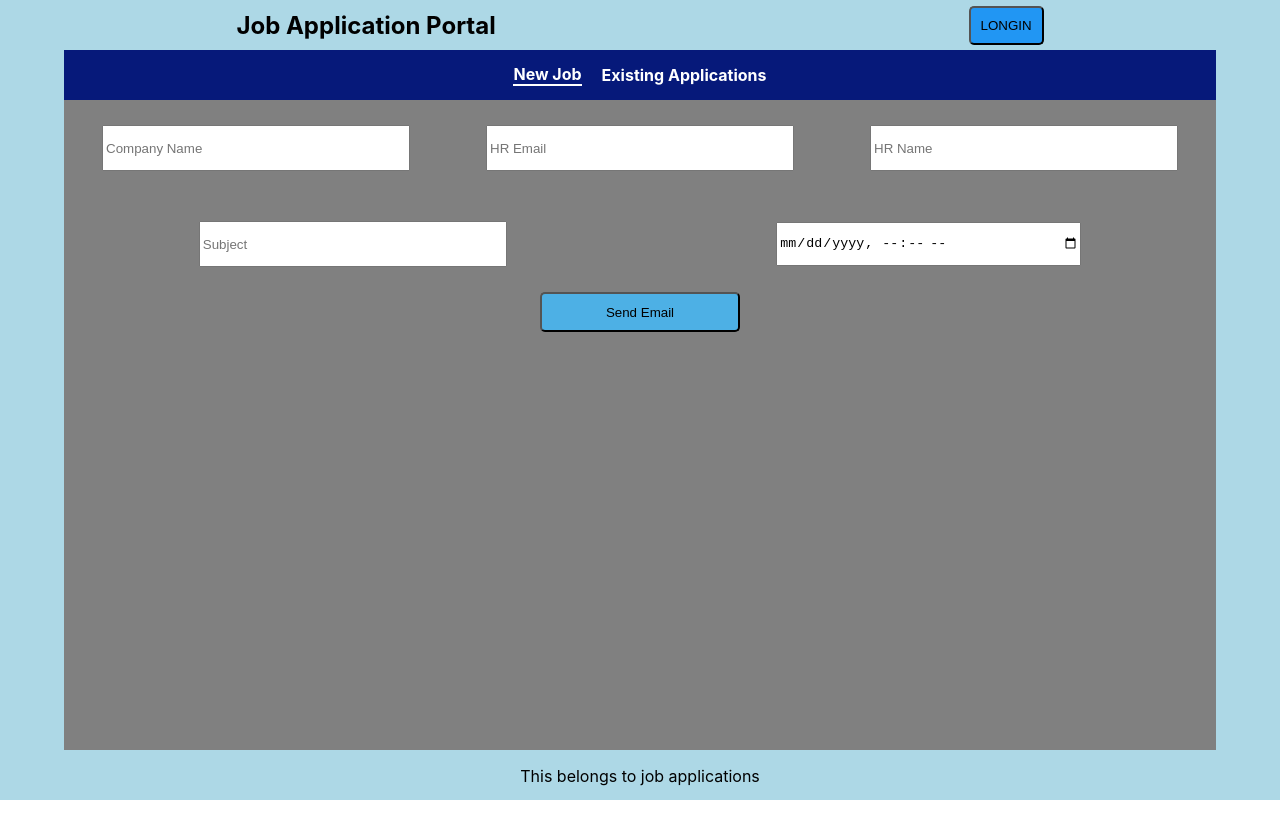
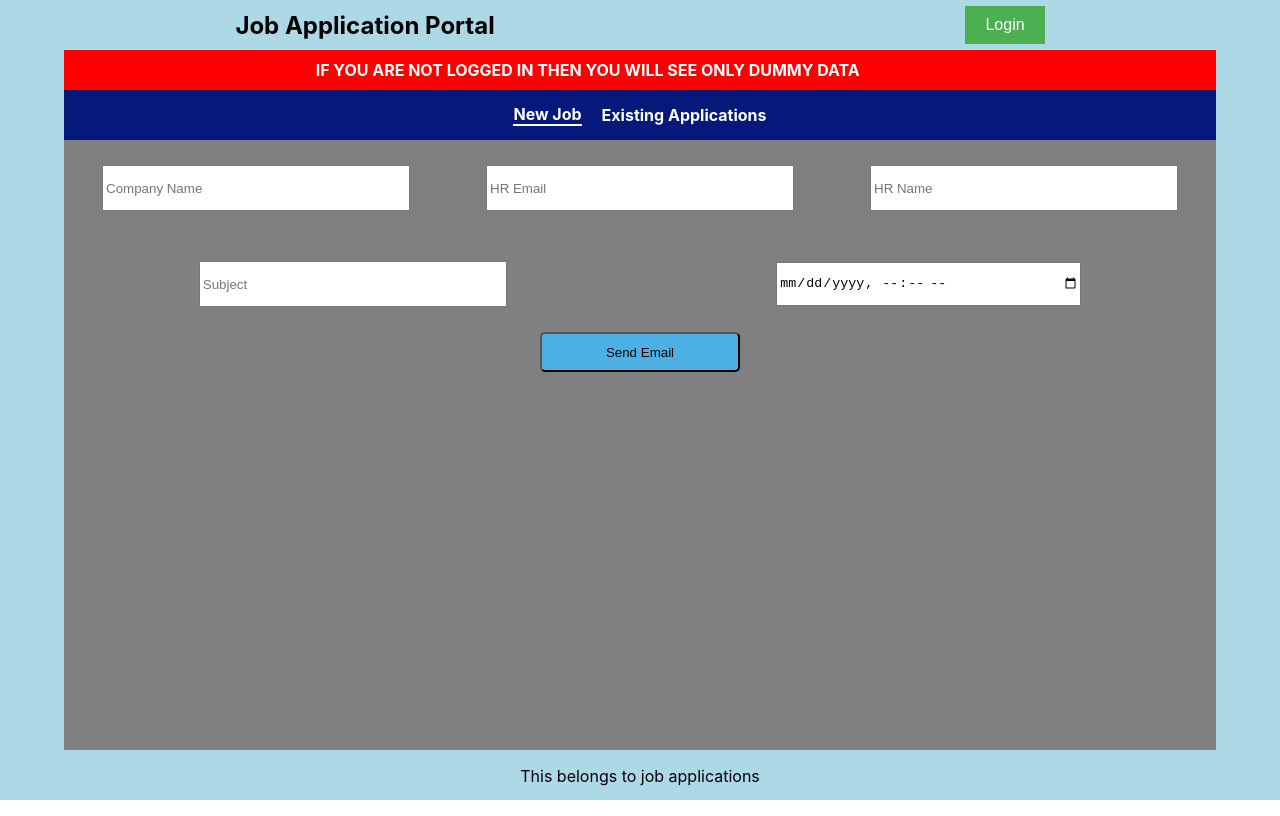
Before and after one commit to PrakashRNale/JobApplicationFE, a React (Create React App) app: page / in a window 1280 px wide. Built offline with nearby package versions, Linux system fonts and the light colour scheme.

Commit message:
Added Sliding Notification if user is not logged in

```diff
--- a/src/components/Header/Header.js
+++ b/src/components/Header/Header.js
@@ -1,6 +1,7 @@
 import React, { useContext } from 'react';
 import classes from './Style.module.css';
 import UserContext from '../../context/UserContext/UserContext';
+import LoginDropdown from '../LoginDropdown/LoginDropdown';
 
 const Header = ({setShowLogin}) => {
   const userContext = useContext(UserContext);
@@ -12,7 +13,7 @@ const Header = ({setShowLogin}) => {
           {user ?
             <h2>Welcome, {user.name}</h2>
             :
-            <button className={classes.loginButton} onClick={() => setShowLogin(true)}>LONGIN</button>
+            <LoginDropdown setShowLogin={setShowLogin} />
           }
         </div>
 
--- a/src/components/JobApplication/JobApplication.js
+++ b/src/components/JobApplication/JobApplication.js
@@ -1,13 +1,19 @@
-import React, { useState } from 'react'
+import React, { useContext, useState } from 'react'
 import NewJobApplication from '../NewJobApplication/NewJobApplication'
 import AppliedCompanies from '../AppliedCompanies/AppliedCompanies';
 import classes from './Style.module.css';
+import UserContext from '../../context/UserContext/UserContext';
+import Notification from '../Notification/Notificaiton';
 
 const JobApplication = () => {
   const [tab, setTab] = useState(0);
+  const userContext = useContext(UserContext);
 
   return (
     <div className={classes.mainContainer}>
+        {!userContext.user &&
+          <Notification text="If you are not logged in then you will see only dummy data" />
+        }
         <div className={classes.tabsContainer}>
             <div onClick={() =>{setTab(0)}} className={`${classes.tab} ${tab === 0 ? classes.active : ''}` } >New Job</div>
             <div onClick={() =>{setTab(1)}}  className={`${classes.tab} ${tab === 1 ? classes.active : ''}` }>Existing Applications</div>
--- a/src/components/Login/Login.js
+++ b/src/components/Login/Login.js
@@ -24,8 +24,7 @@ const Login = ({setShowLogin}) => {
 
     return (
         <GoogleOAuthProvider clientId={process.env.REACT_APP_CLIENT_ID}>
-        <div>
-            <h1>Google Sign-In</h1>
+        <div className=''>
             <GoogleLogin
                 onSuccess={handleLoginSuccess}
                 onError={() => console.error('Google Login Failed')}
--- /dev/null
+++ b/src/components/LoginDropdown/LoginDropdown.js
@@ -0,0 +1,16 @@
+import React from 'react';
+import './Style.css';
+import Login from '../Login/Login';
+
+const LoginDropdown = () => {
+  return (
+    <div className="login-dropdown">
+      <button className="login-button">Login</button>
+      <div className="login-dropdown-content">
+        <Login />
+      </div>
+    </div>
+  );
+};
+
+export default LoginDropdown;
--- /dev/null
+++ b/src/components/LoginDropdown/Style.css
@@ -0,0 +1,38 @@
+/* Dropdown container */
+.login-dropdown {
+    position: relative;
+    display: inline-block;
+  }
+
+  /* Button styles */
+  .login-button {
+    background-color: #4caf50; /* Green background */
+    color: white;
+    padding: 10px 20px;
+    border: none;
+    cursor: pointer;
+    font-size: 16px;
+  }
+
+  /* Dropdown content (initially hidden) */
+  .login-dropdown-content {
+    display: none;
+    position: absolute;
+    top: 100%; /* Position below the button */
+    left: -70px;
+    background-color: white;
+    box-shadow: 0px 4px 8px rgba(0, 0, 0, 0.2);
+    z-index: 1000;
+    padding: 10px;
+    width: 200px; /* Adjust width as needed */
+  }
+
+  /* Show dropdown content on hover */
+  .login-dropdown:hover .login-dropdown-content {
+    display: block;
+  }
+
+  /* Optional: Style the dropdown container */
+  .login-dropdown-content > div {
+    margin: 10px 0;
+  }
--- /dev/null
+++ b/src/components/Notification/Notificaiton.js
@@ -0,0 +1,13 @@
+import React from 'react';
+import classes from "./Style.module.css";
+
+const Notification = ({ text }) => {
+  return (
+    <div className={classes.notificationBar}>
+
+      <div className={classes.slidingText}>{text}</div>
+    </div>
+  );
+};
+
+export default Notification;
--- /dev/null
+++ b/src/components/Notification/Style.module.css
@@ -0,0 +1,26 @@
+.notificationBar {
+    background-color: red; /* Green background */
+    color: white;
+    padding: 10px;
+    text-align: center;
+    overflow: hidden; /* Hide overflowing text */
+    z-index: 1000;
+    font-weight: bold;
+  }
+
+  /* Sliding text styles */
+.slidingText {
+    display: inline-block;
+    white-space: nowrap; /* Prevent text from wrapping */
+    animation: slide-left 10s linear infinite;
+    text-transform: uppercase;
+  }
+
+  @keyframes slide-left {
+    from {
+      transform: translateX(100%); /* Start off-screen to the right */
+    }
+    to {
+      transform: translateX(-100%); /* Move off-screen to the left */
+    }
+  }
```
